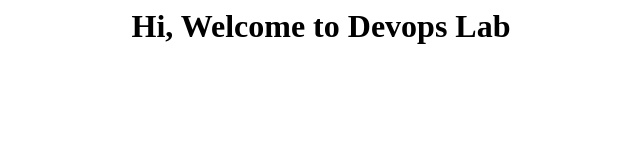
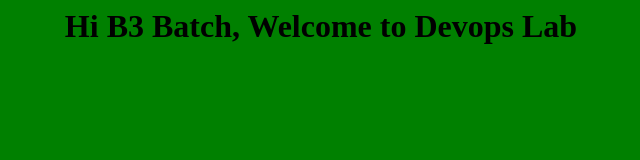
Before and after one commit to sveridevops/b3batch2, a plain HTML site: page index.html in a window 1280 px wide. Shown: the whole page, without its empty margins (319-959 px from the left). Drawn offline with Linux system fonts and the light colour scheme.

Commit message:
updated index

```diff
--- a/index.html
+++ b/index.html
@@ -1,8 +1,8 @@
 <html>
 
-<body>
+<body bgcolor="green">
 
-<h1><center>Hi, Welcome to Devops Lab</center></h1>
+<h1><center>Hi B3 Batch, Welcome to Devops Lab</center></h1>
 
 </body>
 
```
